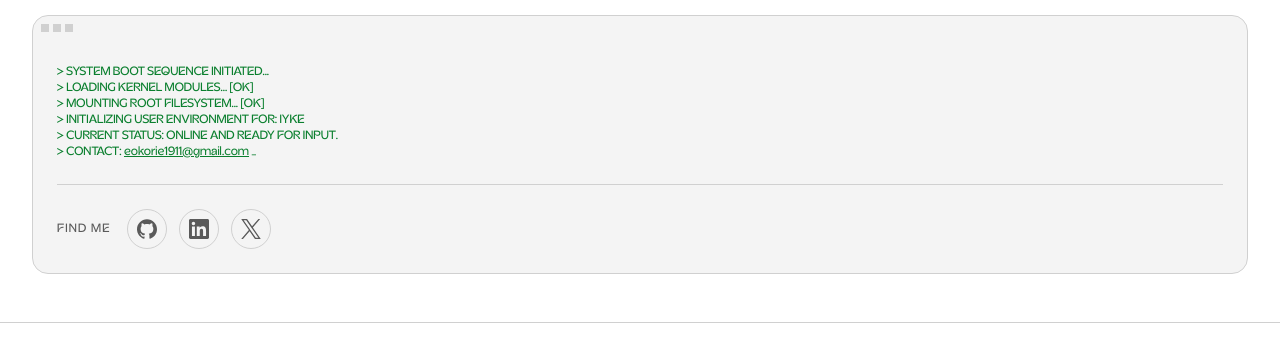
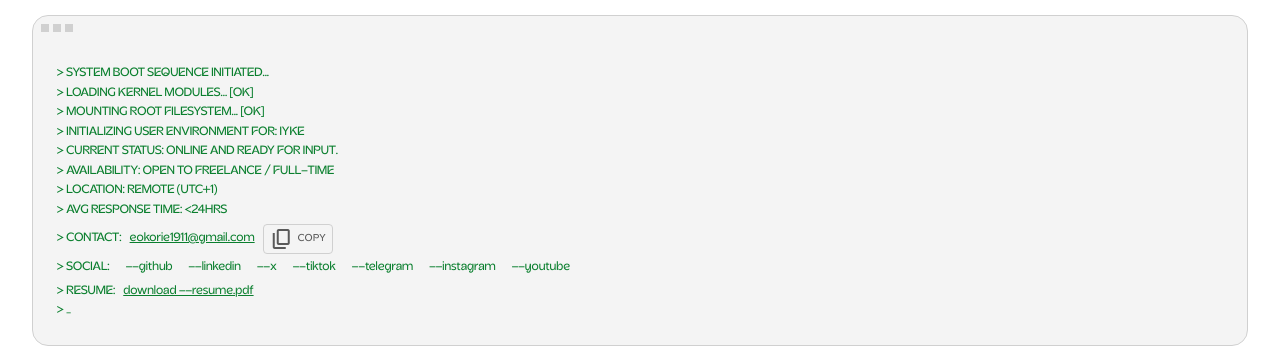
Before and after one commit to devIykee/dev.iyke, a Next.js app: page / in a window 1280 px wide. Shown: the part 1507-1868 px from the top of the page. Built offline with nearby package versions, Linux system fonts and the light colour scheme; no server answers; the database is empty.

Commit message:
update: developer contact section

```diff
--- a/app/(developer)/page.tsx
+++ b/app/(developer)/page.tsx
@@ -11,7 +11,7 @@ import {
   CollaborationRow,
   EmptyRow,
 } from "@/app/components/ContentCards";
-import SocialLinks from "@/app/components/SocialLinks";
+import TerminalContact from "@/app/components/TerminalContact";
 import { getDevProjects, getCollaborations, getToolkitItems } from "@/lib/data";
 import { getHeroImage } from "@/lib/hero";
 
@@ -155,28 +155,7 @@ export default async function DeveloperPage() {
               <div className="h-2 w-2 bg-border" />
               <div className="h-2 w-2 bg-border" />
             </div>
-            <div className="mt-6 whitespace-pre-wrap font-mono text-xs text-accent">
-              {`> SYSTEM BOOT SEQUENCE INITIATED...
-> LOADING KERNEL MODULES... [OK]
-> MOUNTING ROOT FILESYSTEM... [OK]
-> INITIALIZING USER ENVIRONMENT FOR: IYKE
-> CURRENT STATUS: ONLINE AND READY FOR INPUT.
-> CONTACT: `}
-              <a
-                href="mailto:eokorie1911@gmail.com"
-                className="underline hover:text-ink focus-visible:outline-none focus-visible:ring-2 focus-visible:ring-accent"
-              >
-                eokorie1911@gmail.com
-              </a>
-              <span className="animate-pulse"> _</span>
-            </div>
-            {/* Recruiter/technical-audience socials */}
-            <div className="mt-6 flex items-center gap-4 border-t border-border pt-6">
-              <span className="text-xs uppercase tracking-widest text-muted">
-                Find me
-              </span>
-              <SocialLinks items={["github", "linkedin", "x"]} />
-            </div>
+            <TerminalContact />
           </Reveal>
         </div>
       </main>
--- a/app/admin/page.tsx
+++ b/app/admin/page.tsx
@@ -13,7 +13,7 @@ import type {
 } from "@/lib/types";
 
 export const metadata: Metadata = {
-  title: "Admin — Iyke",
+  title: "Admin",
   robots: { index: false, follow: false },
 };
 
--- /dev/null
+++ b/app/components/TerminalContact.tsx
@@ -0,0 +1,106 @@
+"use client";
+
+import { useState } from "react";
+
+const EMAIL = "eokorie1911@gmail.com";
+const RESUME_HREF = "/resume.pdf";
+
+// Socials rendered as terminal command flags for the Developer contact block.
+const FLAGS: { key: string; href: string }[] = [
+  { key: "github", href: "https://github.com/devIykee" },
+  { key: "linkedin", href: "https://www.linkedin.com/in/emmanuel-okorie-6770a5373/" },
+  { key: "x", href: "https://x.com/Deviykee" },
+  { key: "tiktok", href: "https://www.tiktok.com/@iykexbt" },
+  { key: "telegram", href: "https://t.me/deviykee" },
+  { key: "instagram", href: "https://www.instagram.com/deviykee" },
+  { key: "youtube", href: "https://www.youtube.com/@devIykee" },
+];
+
+/**
+ * Developer-persona Contact block: a live-terminal boot sequence with an
+ * availability/location/response readout, click-to-copy email, social links as
+ * `--flag` commands, an echoed resume link, and a blinking cursor. Monospace,
+ * accent-on-surface, matching the terminal aesthetic.
+ */
+export default function TerminalContact() {
+  const [copied, setCopied] = useState(false);
+
+  async function copyEmail() {
+    try {
+      await navigator.clipboard.writeText(EMAIL);
+      setCopied(true);
+      setTimeout(() => setCopied(false), 1600);
+    } catch {
+      /* clipboard blocked — no-op; the mailto link still works */
+    }
+  }
+
+  return (
+    <div className="mt-6 font-mono text-xs leading-relaxed text-accent">
+      <pre className="m-0 whitespace-pre-wrap font-mono">{`> SYSTEM BOOT SEQUENCE INITIATED...
+> LOADING KERNEL MODULES... [OK]
+> MOUNTING ROOT FILESYSTEM... [OK]
+> INITIALIZING USER ENVIRONMENT FOR: IYKE
+> CURRENT STATUS: ONLINE AND READY FOR INPUT.
+> AVAILABILITY: OPEN TO FREELANCE / FULL-TIME
+> LOCATION: REMOTE (UTC+1)
+> AVG RESPONSE TIME: <24HRS`}</pre>
+
+      {/* Contact email with click-to-copy */}
+      <div className="mt-1 flex flex-wrap items-center gap-2">
+        <span>{"> CONTACT: "}</span>
+        <a
+          href={`mailto:${EMAIL}`}
+          className="underline hover:text-ink focus-visible:outline-none focus-visible:ring-2 focus-visible:ring-accent"
+        >
+          {EMAIL}
+        </a>
+        <button
+          type="button"
+          onClick={copyEmail}
+          aria-label="Copy email address"
+          className="inline-flex items-center gap-1 rounded border border-border px-1.5 py-0.5 text-[10px] uppercase tracking-wider text-muted transition-colors hover:border-accent hover:text-accent focus-visible:outline-none focus-visible:ring-2 focus-visible:ring-accent"
+        >
+          <span className="material-symbols-outlined text-[13px]" aria-hidden="true">
+            {copied ? "check" : "content_copy"}
+          </span>
+          {copied ? "copied" : "copy"}
+        </button>
+      </div>
+
+      {/* Socials as terminal command flags */}
+      <div className="mt-1 flex flex-wrap items-center gap-x-4 gap-y-1">
+        <span>{"> SOCIAL: "}</span>
+        {FLAGS.map((f) => (
+          <a
+            key={f.key}
+            href={f.href}
+            target="_blank"
+            rel="noopener noreferrer"
+            className="hover:text-ink hover:underline focus-visible:outline-none focus-visible:ring-2 focus-visible:ring-accent"
+          >
+            --{f.key}
+          </a>
+        ))}
+      </div>
+
+      {/* Echoed resume link */}
+      <div className="mt-1 flex flex-wrap items-center gap-2">
+        <span>{"> RESUME: "}</span>
+        <a
+          href={RESUME_HREF}
+          target="_blank"
+          rel="noopener noreferrer"
+          className="underline hover:text-ink focus-visible:outline-none focus-visible:ring-2 focus-visible:ring-accent"
+        >
+          download --resume.pdf
+        </a>
+      </div>
+
+      <span aria-hidden="true">{"> "}</span>
+      <span className="animate-pulse" aria-hidden="true">
+        _
+      </span>
+    </div>
+  );
+}
```
